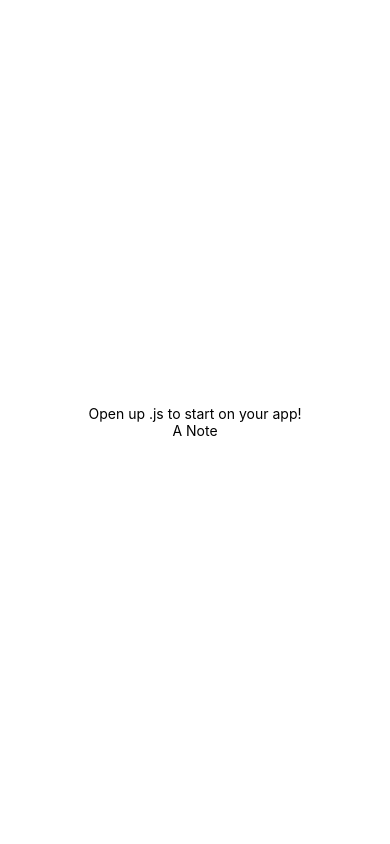
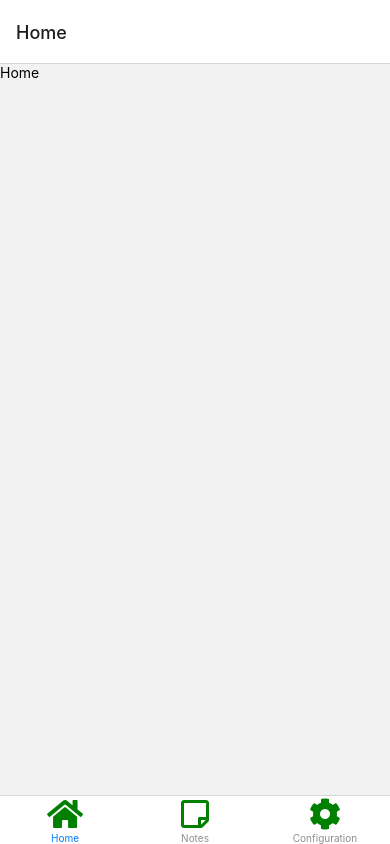
Before and after one commit to Vincetroid/notes-app, a React Native app: screen /Home in a window 390 px wide. Built offline with nearby package versions, Linux system fonts and the light colour scheme.

Commit message:
Implement Bottom Tab Bar and Root stack navigator with mock files for Notes, Settings, Home, SignIn and SignUp

```diff
--- a/App.tsx
+++ b/App.tsx
@@ -1,21 +1,34 @@
 import React from 'react';
-import { StyleSheet, Text, View } from 'react-native';
-import Note from './app/components/Note';
+import { View } from 'react-native';
+import { createNativeStackNavigator } from '@react-navigation/native-stack';
+import { NavigationContainer } from '@react-navigation/native';
+import BottomMenu from './app/screens/BottomMenu';
+import SignIn from './app/screens/SignIn';
+import SignUp from './app/screens/SignUp';
 
-const styles = StyleSheet.create({
-  container: {
-    flex: 1,
-    backgroundColor: '#fff',
-    alignItems: 'center',
-    justifyContent: 'center',
-  },
-});
+const isLoggedIn = true;
+
+const RootStack = createNativeStackNavigator();
 
 export default function App() {
   return (
-    <View style={styles.container}>
-      <Text>Open up .js to start on your app!</Text>
-      <Note />
+    <View style={{ flex: 1 }}>
+      <NavigationContainer>
+        <RootStack.Navigator>
+          {isLoggedIn ? (
+            // Logged users
+            <RootStack.Group screenOptions={{ headerShown: false }}>
+              <RootStack.Screen name="BottomMenu" component={BottomMenu} />
+            </RootStack.Group>
+          ) : (
+            // Auth users
+            <RootStack.Group screenOptions={{ headerShown: false }}>
+              <RootStack.Screen name="SignIn" component={SignIn} />
+              <RootStack.Screen name="SignUp" component={SignUp} />
+            </RootStack.Group>
+          )}
+        </RootStack.Navigator>
+      </NavigationContainer>
     </View>
   );
 }
--- /dev/null
+++ b/app/screens/BottomMenu/index.tsx
@@ -0,0 +1,45 @@
+import React from 'react';
+import { createBottomTabNavigator } from '@react-navigation/bottom-tabs';
+import { FontAwesome5 } from '@expo/vector-icons';
+import Home from '../Home';
+import Notes from '../Notes';
+import Settings from '../Settings';
+
+const BottomTab = createBottomTabNavigator();
+
+function BottomMenu() {
+  return (
+    <BottomTab.Navigator>
+      <BottomTab.Screen
+        name="Home"
+        component={Home}
+        options={{
+          tabBarLabel: 'Home',
+          tabBarIcon: () => (
+            <FontAwesome5 name="home" size={32} color="green" />
+          ),
+        }}
+      />
+      <BottomTab.Screen
+        name="Notes"
+        component={Notes}
+        options={{
+          tabBarLabel: 'Notes',
+          tabBarIcon: () => (
+            <FontAwesome5 name="sticky-note" size={32} color="green" />
+          ),
+        }}
+      />
+      <BottomTab.Screen
+        name="Configuration"
+        component={Settings}
+        options={{
+          tabBarLabel: 'Configuration',
+          tabBarIcon: () => <FontAwesome5 name="cog" size={32} color="green" />,
+        }}
+      />
+    </BottomTab.Navigator>
+  );
+}
+
+export default BottomMenu;
--- /dev/null
+++ b/app/screens/Home/index.tsx
@@ -0,0 +1,12 @@
+import React from 'react';
+import { View, Text } from 'react-native';
+
+const Home = () => {
+  return (
+    <View>
+      <Text>Home</Text>
+    </View>
+  );
+};
+
+export default Home;
--- /dev/null
+++ b/app/screens/Notes/index.tsx
@@ -0,0 +1,12 @@
+import React from 'react';
+import { View, Text } from 'react-native';
+
+const Notes = () => {
+  return (
+    <View>
+      <Text>Notes</Text>
+    </View>
+  );
+};
+
+export default Notes;
--- /dev/null
+++ b/app/screens/Settings/index.tsx
@@ -0,0 +1,12 @@
+import React from 'react';
+import { View, Text } from 'react-native';
+
+const Settings = () => {
+  return (
+    <View>
+      <Text>Settings</Text>
+    </View>
+  );
+};
+
+export default Settings;
--- /dev/null
+++ b/app/screens/SignIn/index.tsx
@@ -0,0 +1,12 @@
+import React from 'react';
+import { View, Text } from 'react-native';
+
+const SingIn = () => {
+  return (
+    <View>
+      <Text>Sign In</Text>
+    </View>
+  );
+};
+
+export default SingIn;
--- /dev/null
+++ b/app/screens/SignUp/index.tsx
@@ -0,0 +1,12 @@
+import React from 'react';
+import { View, Text } from 'react-native';
+
+const SignUp = () => {
+  return (
+    <View>
+      <Text>Sign Up</Text>
+    </View>
+  );
+};
+
+export default SignUp;
--- a/package.json
+++ b/package.json
@@ -8,6 +8,7 @@
     "eject": "expo eject"
   },
   "dependencies": {
+    "@react-navigation/bottom-tabs": "^6.0.7",
     "@react-navigation/native": "^6.0.4",
     "@react-navigation/native-stack": "^6.2.2",
     "expo": "~42.0.1",
```
Also changed, not shown: 1 other file (tests, documents, lock files or other folders).
